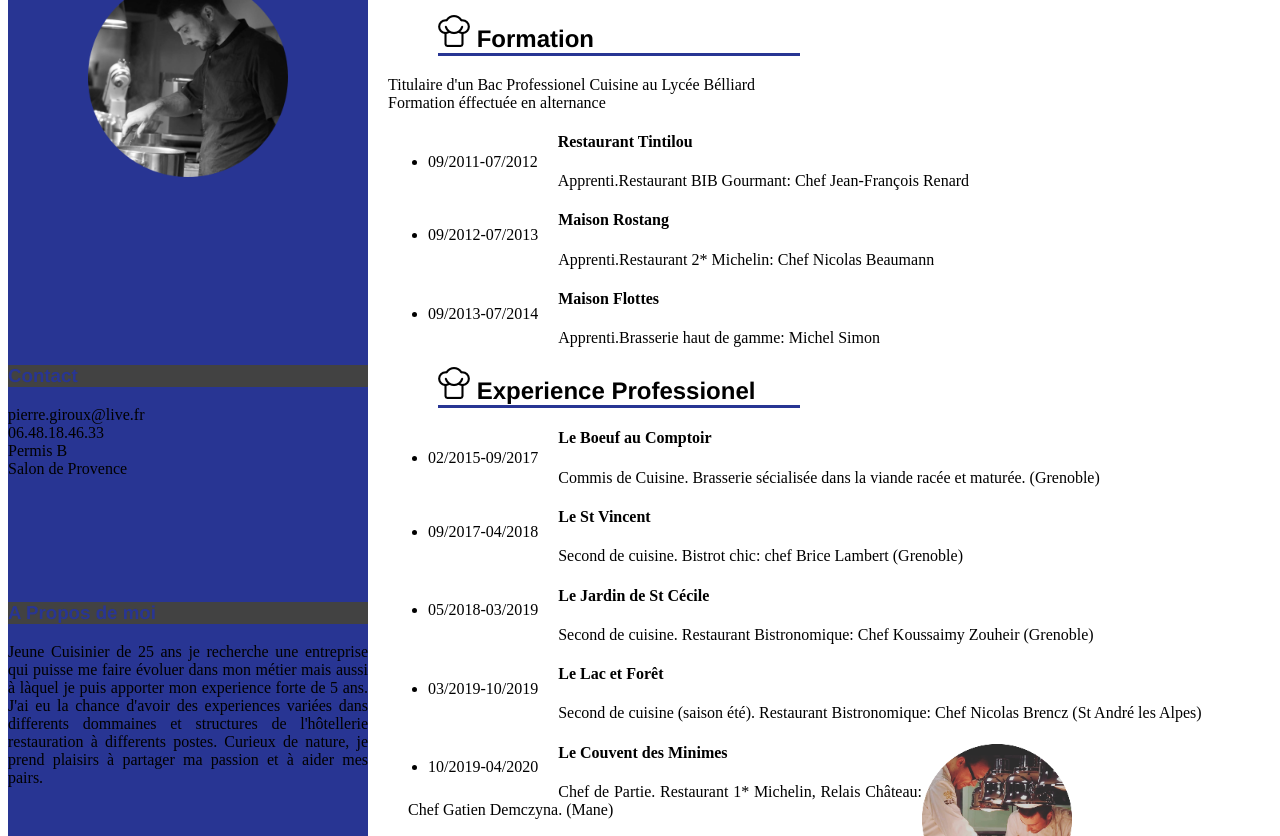
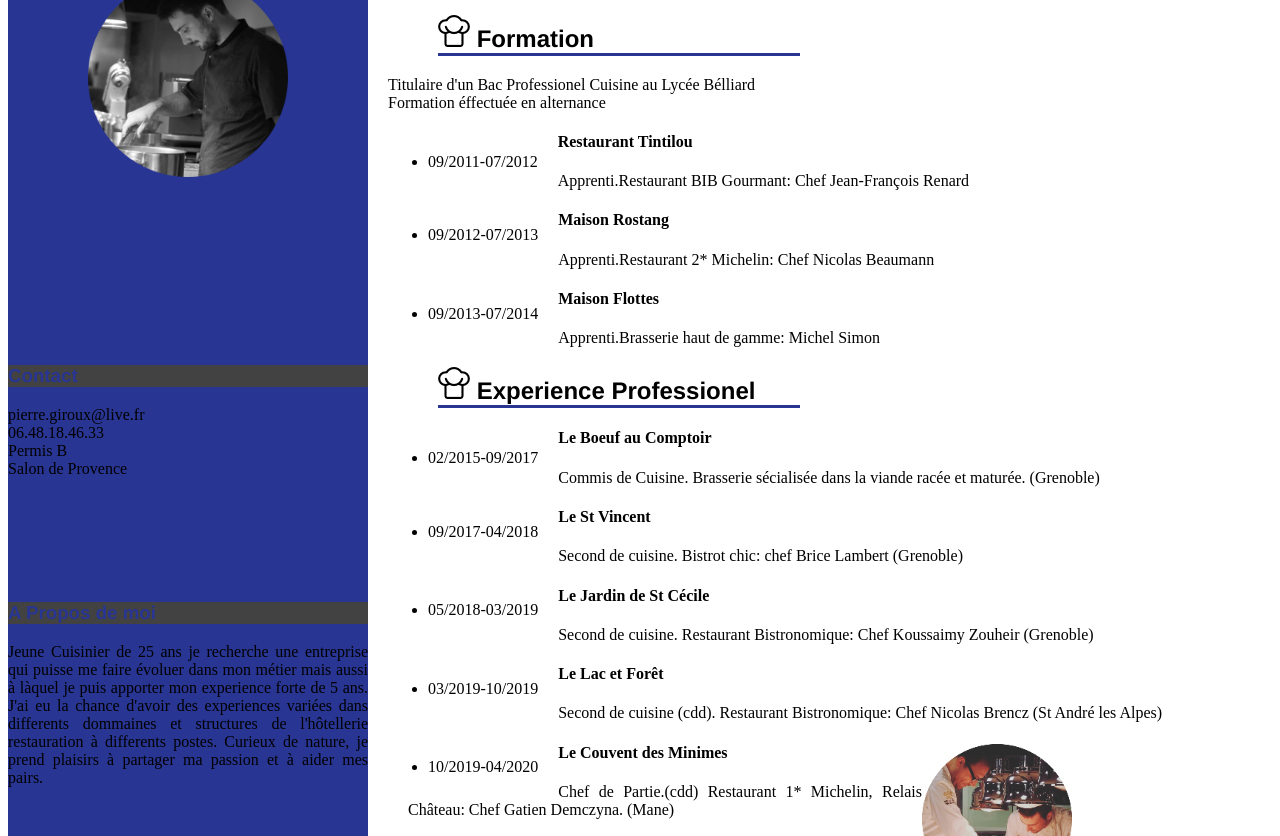
Before and after one commit to pierre2vkfe/CV-C, a plain HTML site: page index.html in a window 1280 px wide. Shown: the part 111-947 px from the top of the page. Drawn offline with Linux system fonts and the light colour scheme.

Commit message:
Update index.html

```diff
--- a/index.html
+++ b/index.html
@@ -35,9 +35,9 @@
                     <li class="date">05/2018-03/2019</li>       <h4>Le Jardin de St Cécile</h4>
                                                                 <p>Second de cuisine. Restaurant Bistronomique: Chef Koussaimy Zouheir (Grenoble)</p>
                     <li class="date">03/2019-10/2019</li>       <h4>Le Lac et Forêt</h4>
-                                                                <p>Second de cuisine (saison été). Restaurant Bistronomique: Chef Nicolas Brencz (St André les Alpes)</p>
+                                                                <p>Second de cuisine (cdd). Restaurant Bistronomique: Chef Nicolas Brencz (St André les Alpes)</p>
                     <li class="date">10/2019-04/2020</li>       <h4>Le Couvent des Minimes<img src="cuisine.png" alt="photo cuisine" class="chef"> </h4>
-                                                                <p>Chef de Partie. Restaurant 1* Michelin, Relais Château: Chef Gatien Demczyna. (Mane) </p>
+                                                                <p>Chef de Partie.(cdd) Restaurant 1* Michelin, Relais Château: Chef Gatien Demczyna. (Mane) </p>
                 </ul>
         </section><!--Fin de Experience Professionel-->
         <section>
```
